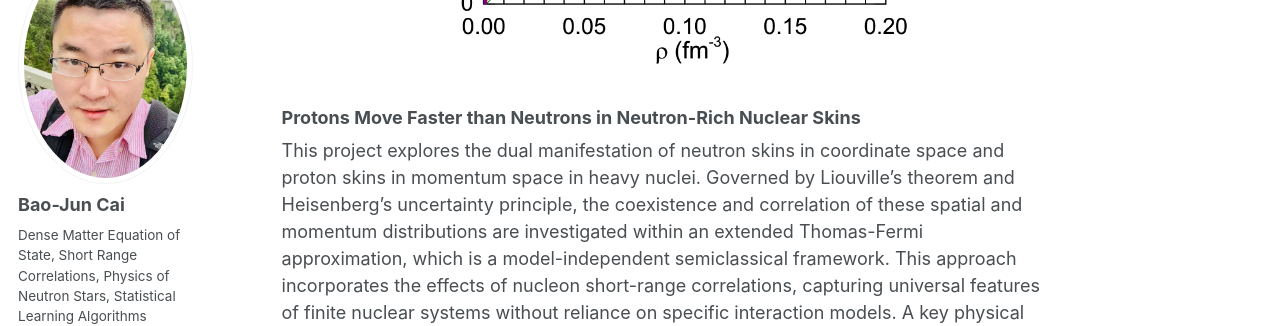
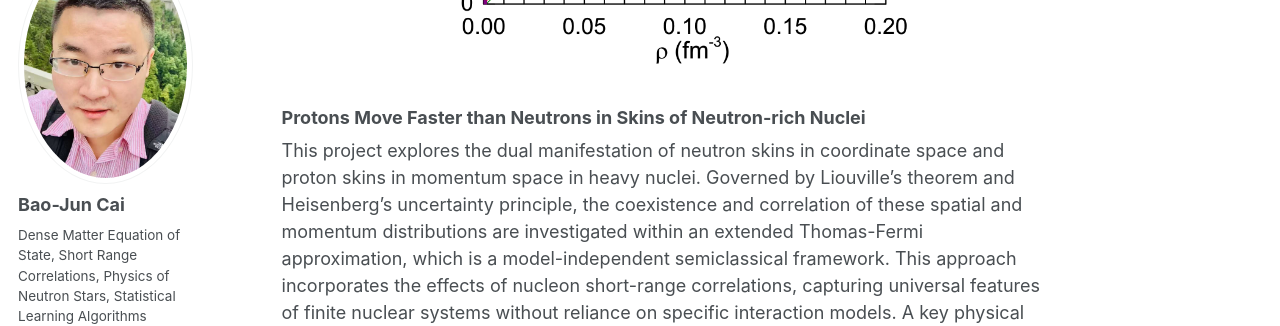
Before and after one commit to bjcai-phys/bjcai-phys.github.io, a Jekyll site: the page built from _pages/pubs.md, in a window 1280 px wide and 900 px high, scrolled down 5550 px. Shown: the part 153-479 px from the top of the window. Built offline with Jekyll 4.4.1, drawn with Linux system fonts in a browser that asks for light colours; some web fonts are replaced.

Commit message:
Update pubs.md

```diff
--- a/_pages/pubs.md
+++ b/_pages/pubs.md
@@ -69,7 +69,7 @@ $$E_{\rm{n}}(\rho)
 ![](https://bjcai-phys.github.io/images/w3.png){:width="100%"}
 
 
-### Protons Move Faster than Neutrons in Neutron-Rich Nuclear Skins
+### Protons Move Faster than Neutrons in Skins of Neutron-rich Nuclei
 
 This project explores the dual manifestation of neutron skins in coordinate space and proton skins in momentum space in heavy nuclei. Governed by Liouville’s theorem and Heisenberg’s uncertainty principle, the coexistence and correlation of these spatial and momentum distributions are investigated within an extended Thomas-Fermi approximation, which is a model-independent semiclassical framework. This approach incorporates the effects of nucleon short-range correlations, capturing universal features of finite nuclear systems without reliance on specific interaction models. A key physical insight lies in the high-momentum tail of the nucleon momentum distribution, induced by short-range correlations and characterized by a pronounced isospin dependence, favoring proton enrichment at high momenta in neutron-rich systems. This mechanism underlies the robust finding that, in nuclei with neutron-rich surfaces, protons tend to exhibit higher average momenta than neutrons. The study offers a new lens through which to view the internal dynamics of asymmetric nuclei and sheds light on the fundamental interplay between spatial and momentum distributions. For details, see <a href="https://journals.aps.org/prc/abstract/10.1103/PhysRevC.94.061302" target="_blank">this paper</a>.
 
```
